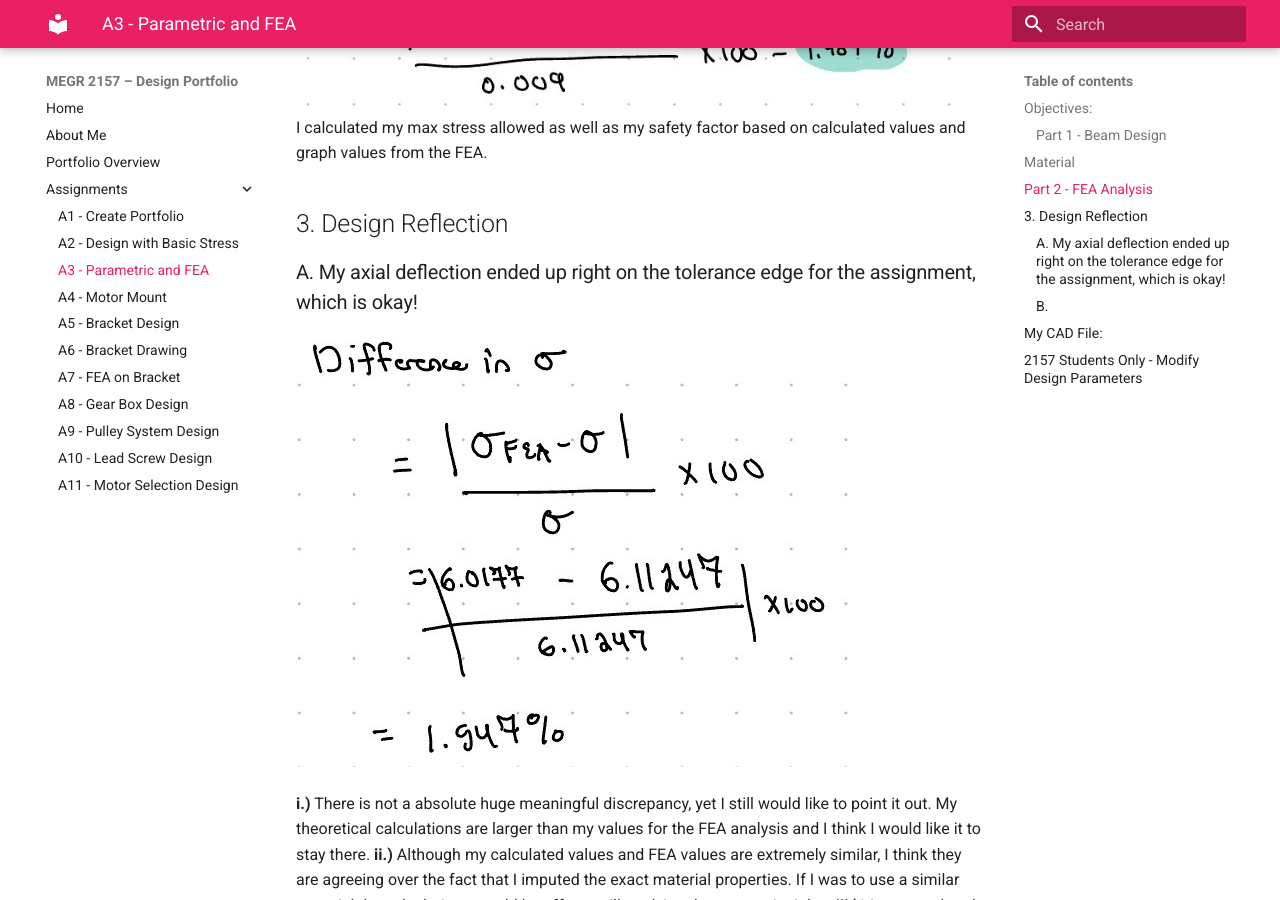
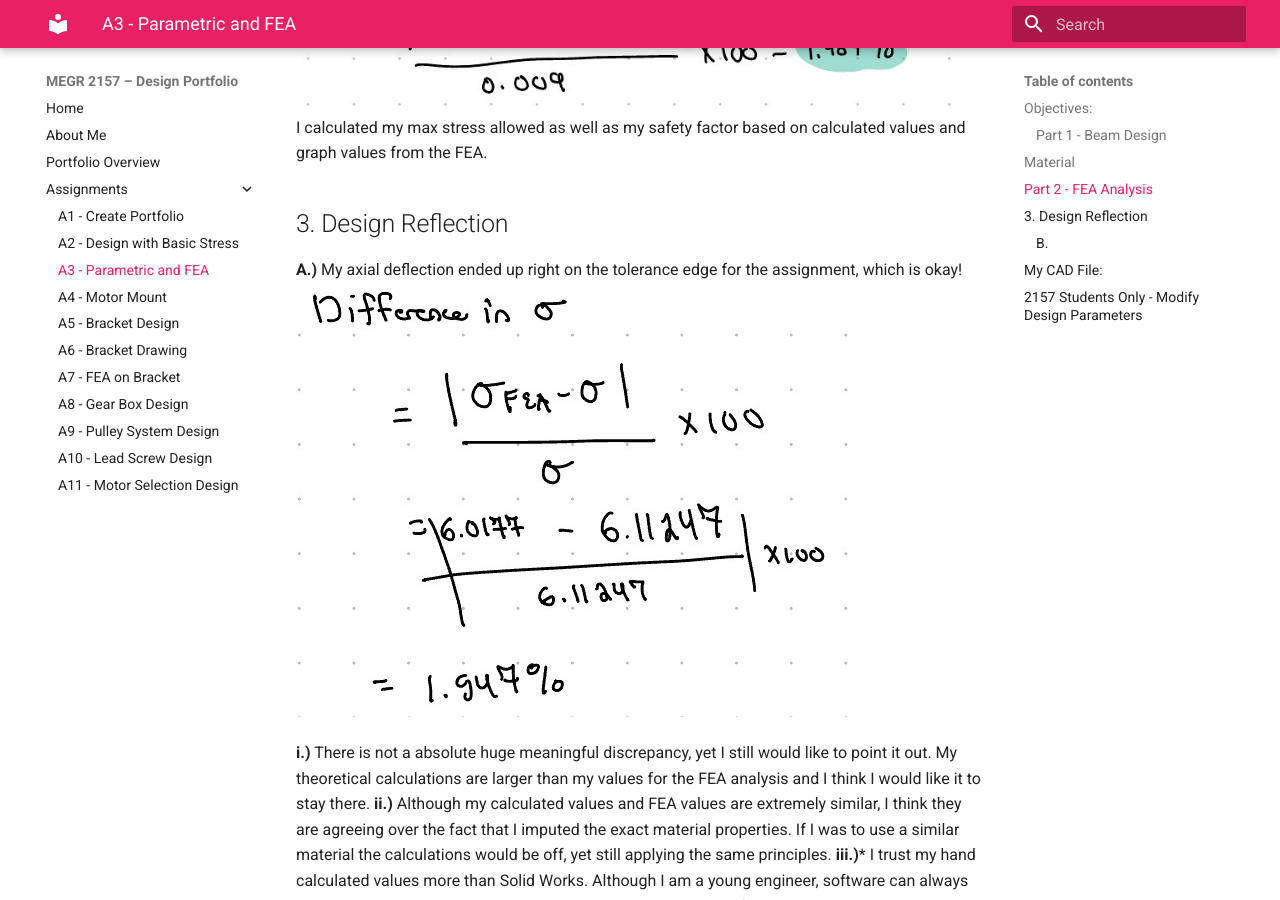
Before and after one commit to gracieanne14/design-projects-portfolio, an MkDocs documentation site: the page built from docs/assignments/A03/index.md, in a window 1280 px wide and 900 px high, scrolled down 6644 px. Built offline with MkDocs 1.6.1 and Material for MkDocs 9.7.7, drawn with Linux system fonts in a browser that asks for light colours.

Commit message:
Revise formatting in design reflection section
Updated formatting for clarity and emphasis in design reflection section.

```diff
--- a/docs/assignments/A03/index.md
+++ b/docs/assignments/A03/index.md
@@ -44,7 +44,7 @@ I calculated my max stress allowed as well as my safety factor based on calculat
 
 
 ## 3. Design Reflection
-### A. My axial deflection ended up right on the tolerance edge for the assignment, which is okay!
+**A.)** My axial deflection ended up right on the tolerance edge for the assignment, which is okay!
 ![Deflection calcs](IMG_0289.jpeg)
 
 **i.)** There is not a absolute huge meaningful discrepancy, yet I still would like to point it out. My theoretical calculations are larger than my values for the FEA analysis and I think I would like it to stay there.
```
